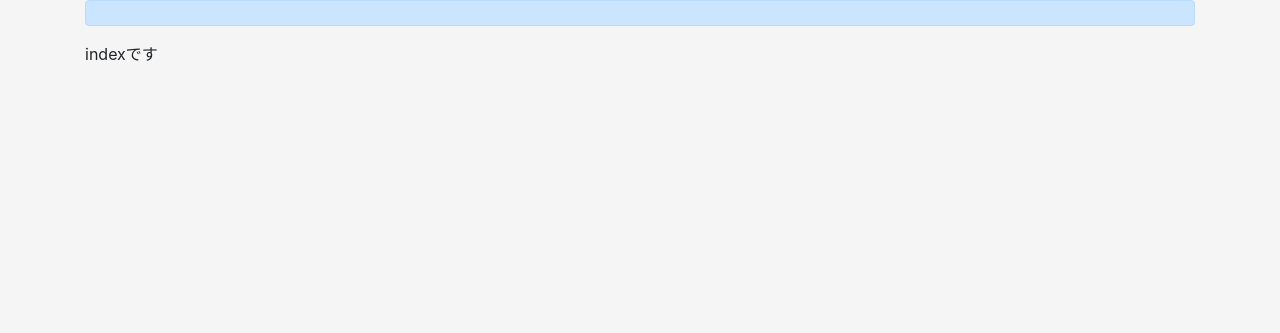
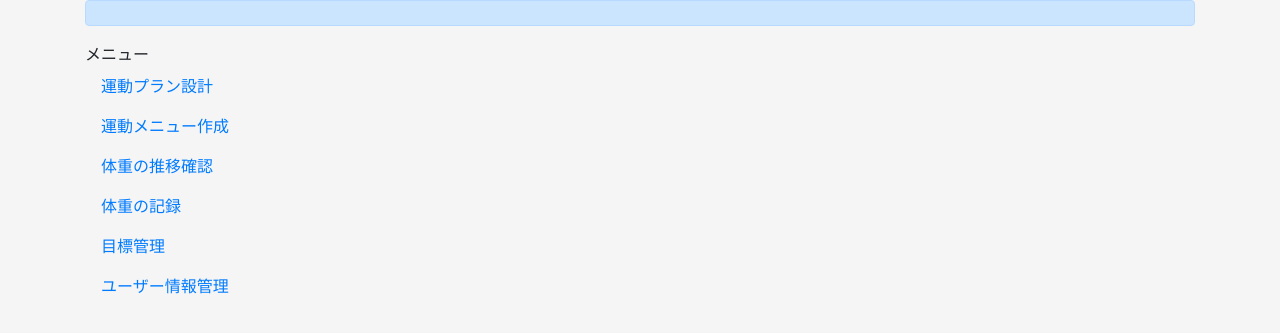
Before and after one commit to TabataMasahito/Dteam, a Flask app: page / in a window 1280 px wide. Shown: the part 56-389 px from the top of the page. Run offline with Flask 3, Linux system fonts and the light colour scheme; parts of the project's set-up code (start-up, migrations or seed data) failed here and were passed over; some libraries are stand-ins or nearby versions.

Commit message:
10000件てなんやねん

```diff
--- a/apps/exercise/templates/exercise/index.html
+++ b/apps/exercise/templates/exercise/index.html
@@ -1,5 +1,12 @@
 {% extends "exercise/base.html" %}
 {% block content %}
 <div class="alert alert-primary"></div>
-indexです
+メニュー
+
+<a class="nav-link" href="{{ url_for('exercise.index') }}">運動プラン設計</a>
+<a class="nav-link" href="{{ url_for('exercise.index') }}">運動メニュー作成</a>
+<a class="nav-link" href="{{ url_for('exercise.index') }}">体重の推移確認</a>
+<a class="nav-link" href="{{ url_for('exercise.index') }}">体重の記録</a>
+<a class="nav-link" href="{{ url_for('exercise.index') }}">目標管理</a>
+<a class="nav-link" href="{{ url_for('exercise.index') }}">ユーザー情報管理</a>
 {% endblock %}
```
